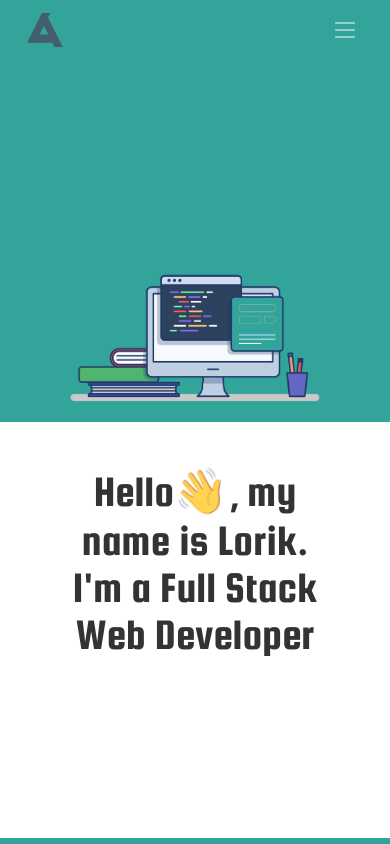
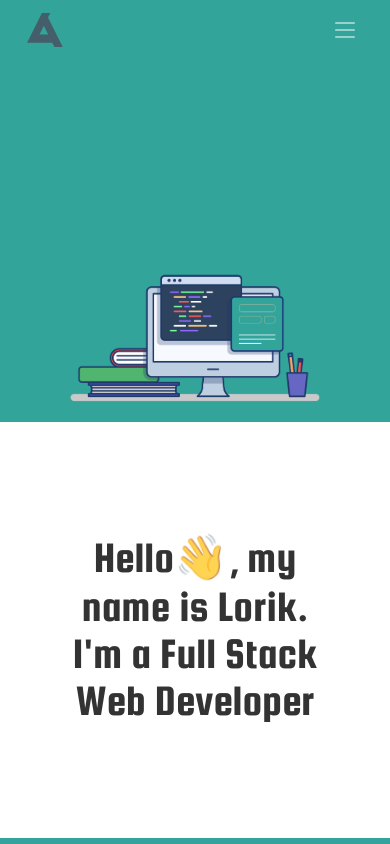
Before and after one commit to LorikAliu/myportfolio, a Next.js app: page / in a window 390 px wide. Shown: the top 844 px of the page. Built offline with nearby package versions, Linux system fonts and the light colour scheme.

Commit message:
small-styling-changes

```diff
--- a/components/Projects.jsx
+++ b/components/Projects.jsx
@@ -21,7 +21,7 @@ const Projects = () => {
                                 <p className={projectsStyles.projectP}>
                                     A web app that lets its users manage products of their store
                                     with a simple to use UI. User can add new products,
-                                    make sales, and show various statistics about its sales.
+                                    make sales, and generate various reports about the sales.
                                 </p>
                                 <p className={projectsStyles.projectTech}>HTML, CSS, Javascript, Ajax, Local Storage, Node JS, MySQL</p>
                             </div>
--- a/styles/Contact.module.scss
+++ b/styles/Contact.module.scss
@@ -191,7 +191,8 @@
         border-radius: 0;
         box-shadow: none;
 
-        padding: 0 8px;
+        // padding: 0 8px;
+        padding: 0 25px;
       }
     }
   }
--- a/styles/Landing.module.scss
+++ b/styles/Landing.module.scss
@@ -132,10 +132,10 @@
     // height: 960px;
 
     .row {
-      background-image: url("../public/landing-bg-mobile.png");
-      background-position: center;
-      background-repeat: no-repeat;
-      background-size: cover;
+      // background-image: url("../public/landing-bg-mobile.png");
+      // background-position: center;
+      // background-repeat: no-repeat;
+      // background-size: cover;
 
       flex-direction: column;
       flex-wrap: nowrap;
@@ -146,9 +146,10 @@
         order: 2;
         color: rgba(0, 0, 0, 0.8);
         min-height: 0;
-        flex: 0 1 25%;
+        // flex: 0 1 25%;
+        flex: 1 1 auto;
         // flex: 0 1 auto;
-        padding-top: 15px;
+        // padding-top: 15px;
       }
 
       .img {
@@ -157,6 +158,7 @@
         align-content: flex-start;
 
         overflow: hidden;
+        background: #32a49a;
       }
 
       .developer {
--- a/styles/Projects.module.scss
+++ b/styles/Projects.module.scss
@@ -301,11 +301,28 @@
               border: none;
               padding: 0;
 
+              // display: flex;
+              // justify-content: center;
+              // align-content: flex-start;
+
+              // padding-bottom: 48px;
+
               .slide {
                 top: 0;
                 left: 0;
                 height: 100%;
+                // max-height: 312px;
                 width: 100%;
+                // max-width: 600px;
+
+                border-radius: 0;
+                border: none;
+
+                .imgContainer {
+                  img {
+                    border-radius: 0;
+                  }
+                }
 
                 .activeFullpage {
                   img {
@@ -316,10 +333,12 @@
 
               .prev {
                 transform: translateY(-50%);
+                // transform: translateY(calc(-15px - 60%))
               }
 
               .next {
                 transform: translateY(-50%);
+                // transform: translateY(calc(-15px - 60%))
               }
             }
           }
@@ -328,3 +347,58 @@
     }
   }
 }
+
+// @media (max-width: 614px) {
+//   .projectsContainer {
+//     .projectsBG {
+//       .projectsWrapper {
+//         .projectContainer {
+//           .projectWrapper {
+//             .projectDescription {
+//               border-radius: 0;
+//               border: none;
+//             }
+
+//             .projectImage {
+//               border-radius: 0;
+//               border: none;
+//               padding: 0;
+
+//               display: flex;
+//               justify-content: center;
+//               align-content: flex-start;
+
+//               // padding-bottom: 48px;
+
+//               .slide {
+//                 top: 0;
+//                 left: 0;
+//                 max-height: 100%;
+//                 max-width: 100%;
+//                 height: 100%;
+//                 width: 100%;
+
+//                 border-radius: 0;
+//                 border: none;
+
+//                 .imgContainer {
+//                   img {
+//                     border-radius: 0;
+//                   }
+//                 }
+//               }
+
+//               .prev {
+//                 transform: translateY(-50%);
+//               }
+
+//               .next {
+//                 transform: translateY(-50%);
+//               }
+//             }
+//           }
+//         }
+//       }
+//     }
+//   }
+// }
```
Also changed, not shown: public/landing-bg-mobile.png (deleted), public/landing-bg.png (deleted).
